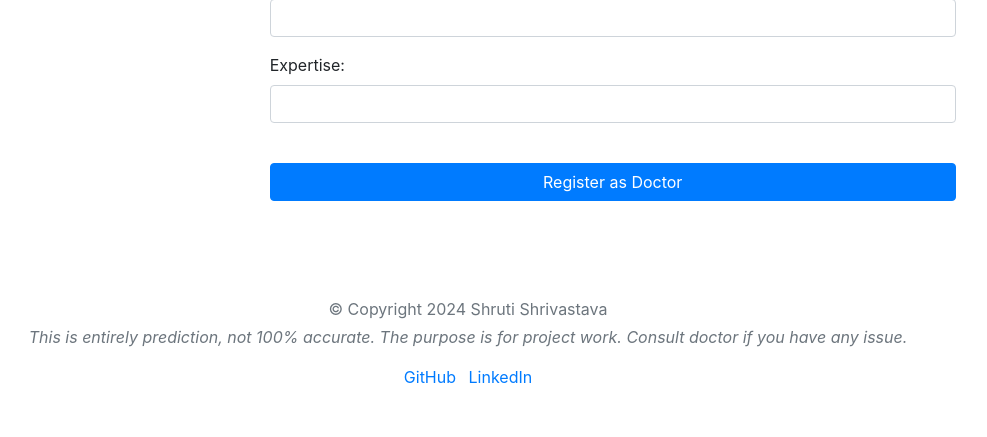
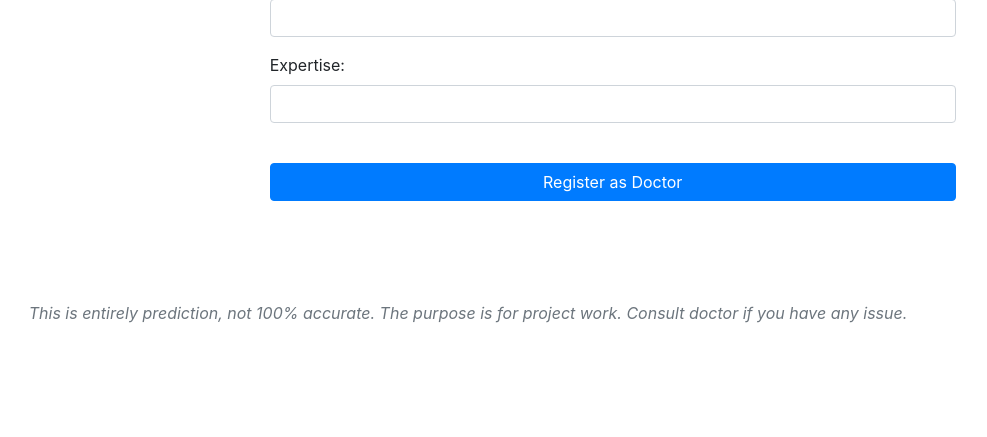
Before and after one commit to Kelvin-Wepo/M_O_P-Check-, a Django app: page /doctor_register in a window 1280 px wide. Shown: the part 1568-2005 px from the top of the page, without its empty margins (172-1159 px from the left). After the commit the page ends 1891 px from the top, so only its background shows below. Run offline with Django 4.2, Linux system fonts and the light colour scheme; parts of the project's set-up code (start-up, migrations or seed data) failed here and were passed over; some libraries are stand-ins or nearby versions.

Commit message:
this commit modifies templates

```diff
--- a/templates/base.html
+++ b/templates/base.html
@@ -80,14 +80,9 @@
     {%block body%}{%endblock body%}
 
     <footer class="my-5 pt-5 text-muted text-center text-small" id="contact">
-        <p class="mb-1">&copy; Copyright 2024 Shruti Shrivastava</p>
+        <p class="mb-1"></p>
         <p><i>This is entirely prediction, not 100% accurate. The purpose is for project work. Consult doctor if you
                 have any issue.</i></p>
-        <ul class="list-inline">
-            <li class="list-inline-item"><a href="https://github.com/theiturhs" target="_blank">GitHub</a></li>
-            <li class="list-inline-item"><a href="https://www.linkedin.com/in/shrutikshrivastava/"
-                    target="_blank">LinkedIn</a></li>
-        </ul>
     </footer>
 
     <script src="https://code.jquery.com/jquery-3.3.1.slim.min.js"
```
